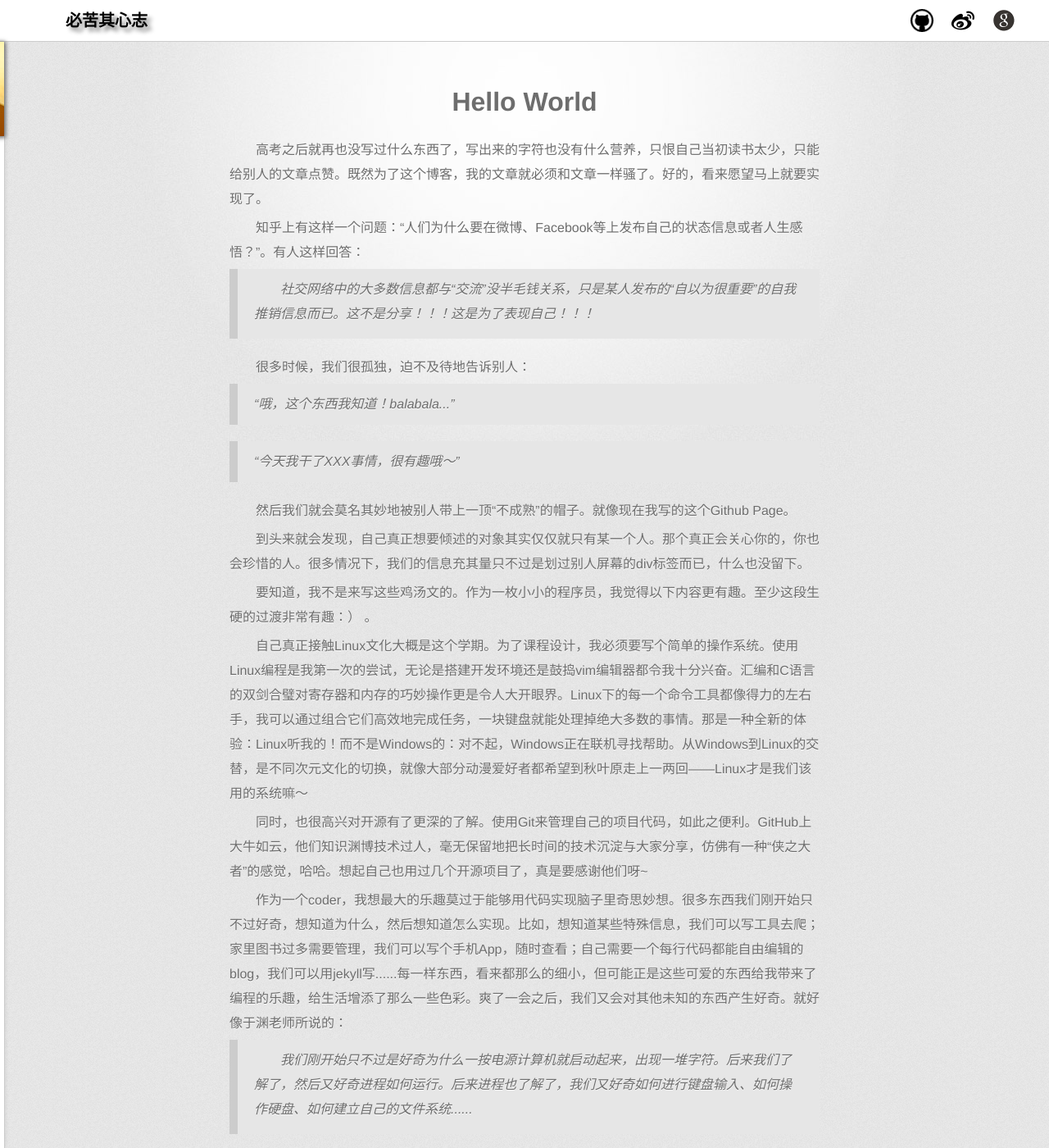
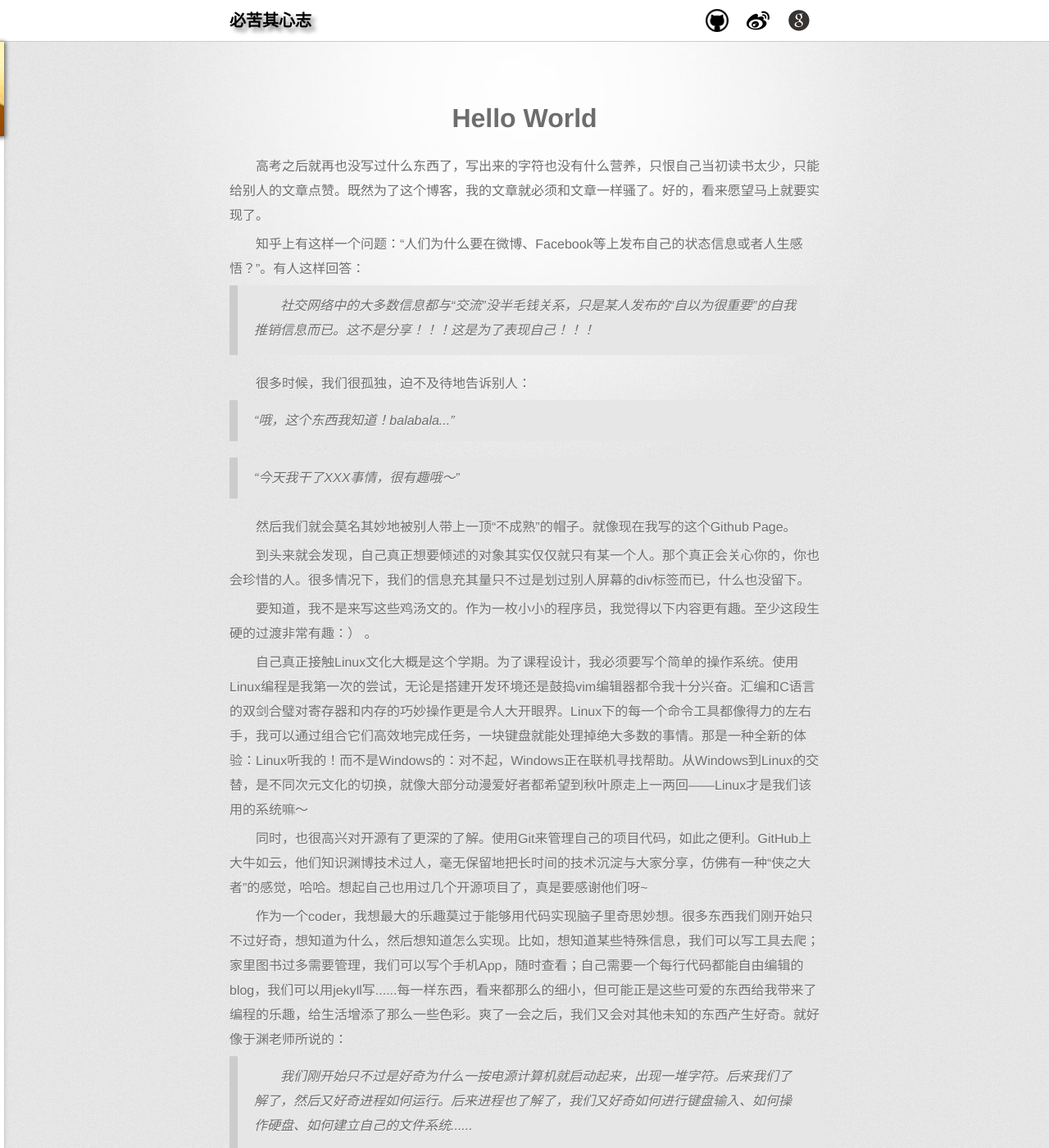
Before and after one commit to huanghuayuan/liangbizhi.github.io, a Jekyll site: the page built from _posts/2014-10-26-hello-world.html, in a window 1280 px wide and 1400 px high. Shown: the whole window at 82% size. Built offline with Jekyll 4.4.1, drawn with Linux system fonts in a browser that asks for light colours; comment, search, counter and statistics services are not loaded.

Commit message:
edit source

```diff
--- a/_includes/header.html
+++ b/_includes/header.html
@@ -1,4 +1,5 @@
 <div class="nav">
+	<div style="width: 720px; margin: 0 auto; height: inherit">
 	<a id="logo" href="/" title="点击返回首页">必苦其心志</a>
 	<div id="follow">
 		<a id="google-plus" title="My google+" href="https://plus.google.com/107690026046415883872" target="_blank"></a>
@@ -13,3 +14,4 @@
 		{% include monthly.html %}
 	</div>
 </div>
+</div>
--- a/_layouts/post.html
+++ b/_layouts/post.html
@@ -28,8 +28,12 @@
 
 	<div class="article-date text-right">{{ page.date | date: "%F" }}</div>
 	<div>
-		<a style="float: left" href="{{ page.previous.url }}" >上一篇：{{ page.previous.title }}</a>
-		<a style="float: right" href="{{ page.next.url }}" >下一篇：{{ page.next.title }}</a>
+		{% if page.previous != null %}
+		<a style="float: left" href="{{ page.previous.url }}" >←较新文章：《{{ page.previous.title }}》</a>
+		{% endif %}
+		{% if page.next != null %}
+		<a style="float: right" href="{{ page.next.url }}" >较早文章：《{{ page.next.title }}》→</a>
+		{% endif %}
 	</div>
 
 	{% include duoshuo.html %}
--- a/css/default.css
+++ b/css/default.css
@@ -78,7 +78,6 @@ aside{
 	font-weight: bold;
 	font-size: 20px;
 	float: left;
-	margin-left: 80px;
 	text-shadow: 5px 5px 5px #888;
 }
 #logo:hover{
@@ -88,7 +87,6 @@ aside{
 #follow{
 	height: inherit;
 	float: right;
-	margin-right: 30px;
 }
 #github, #weibo, #google-plus{
 	float: right;
--- a/css/stylesheet.css
+++ b/css/stylesheet.css
@@ -93,7 +93,7 @@ header h2 {
 .inner {
   width: 720px;
   margin: 0 auto;
-  padding: 100px 0;
+  padding: 120px 0;
 }
 
 #container .inner img {
```
